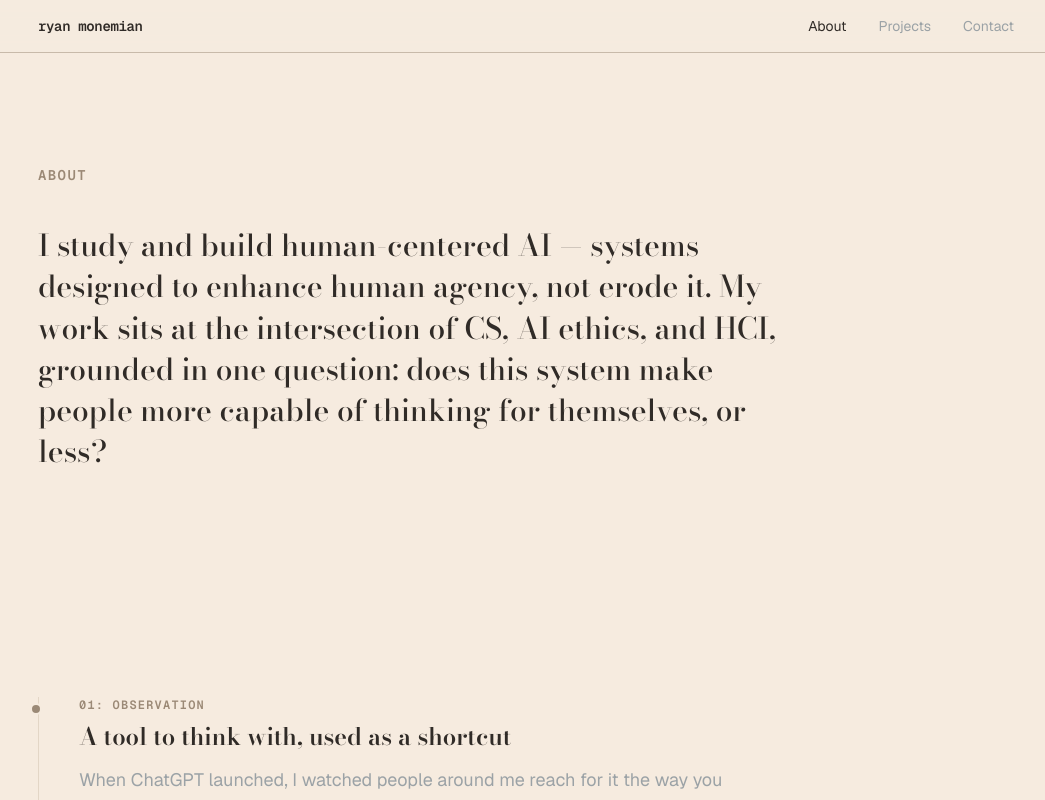
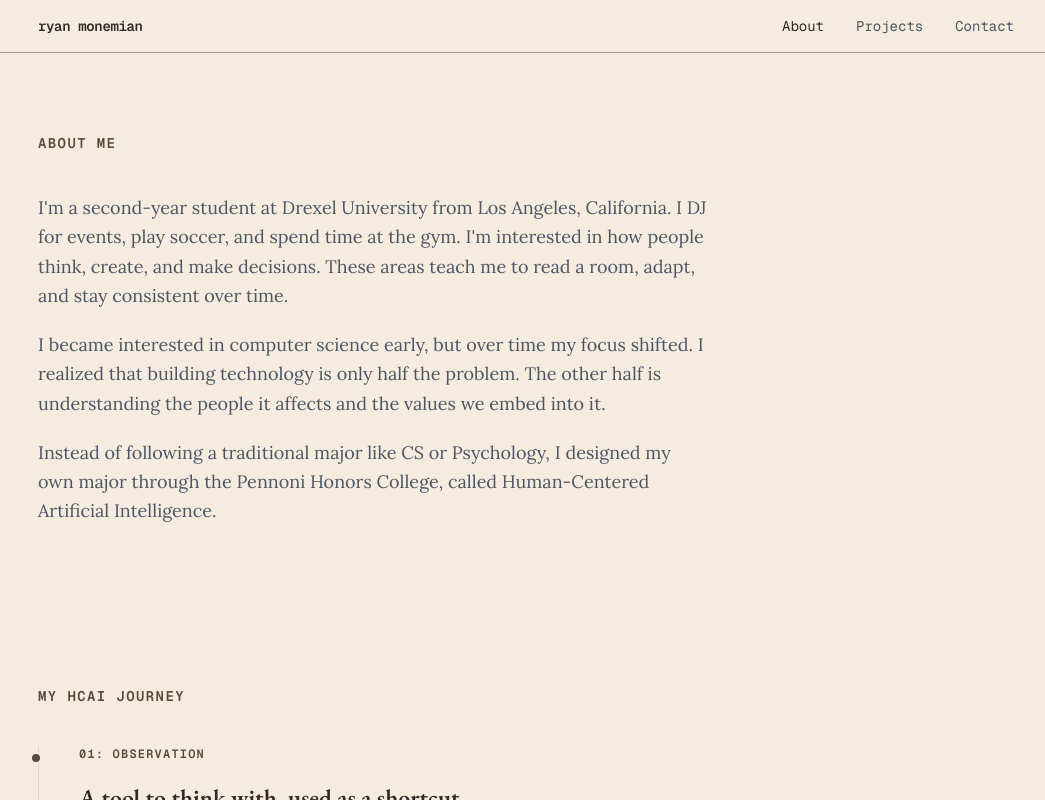
Before and after one commit to ryanmonemian/portfolio, a Next.js app: page /about in a window 1280 px wide. Shown: the top 800 px of the page, without its empty margins (114-1159 px from the left). Built offline with nearby package versions, Linux system fonts and the light colour scheme.

Commit message:
Rebrand portfolio with new typography, colors, and content structure

```diff
--- a/src/app/about/page.tsx
+++ b/src/app/about/page.tsx
@@ -13,15 +13,30 @@ export const metadata: Metadata = {
 export default function AboutPage() {
   return (
     <main className="flex-1">
-      <Section title="About">
+      <Section title="About Me">
         <Reveal>
-          <p className="max-w-3xl font-heading text-2xl font-medium leading-snug sm:text-3xl">
-            {profile.thesis}
-          </p>
+          <div className="max-w-2xl text-lg leading-relaxed text-muted">
+            <p>
+              I&apos;m a second-year student at Drexel University from Los Angeles, California. I
+              DJ for events, play soccer, and spend time at the gym. I&apos;m interested in how
+              people think, create, and make decisions. These areas teach me to read a room,
+              adapt, and stay consistent over time.
+            </p>
+            <p>
+              I became interested in computer science early, but over time my focus shifted. I
+              realized that building technology is only half the problem. The other half is
+              understanding the people it affects and the values we embed into it.
+            </p>
+            <p>
+              Instead of following a traditional major like CS or Psychology, I designed my own
+              major through the Pennoni Honors College, called Human-Centered Artificial
+              Intelligence.
+            </p>
+          </div>
         </Reveal>
       </Section>
 
-      <Section>
+      <Section title="My HCAI Journey">
         <JourneyTimeline />
       </Section>
 
--- a/src/app/globals.css
+++ b/src/app/globals.css
@@ -3,9 +3,9 @@
 :root {
   --background: #f6ebdf;
   --foreground: #302b27;
-  --accent: #9b8976;
+  --accent: #5a4a3a;
   --cta: #673822;
-  --muted: #9ba2a6;
+  --muted: #4b5563;
   --border: #e3d6c6;
 }
 
@@ -16,9 +16,8 @@
   --color-cta: var(--cta);
   --color-muted: var(--muted);
   --color-border: var(--border);
-  --font-sans: var(--font-geist-sans);
   --font-mono: var(--font-geist-mono);
-  --font-heading: var(--font-bodoni-moda);
+  --font-heading: var(--font-eb-garamond);
 }
 
 html {
@@ -28,6 +27,15 @@ html {
 body {
   background: var(--background);
   color: var(--foreground);
+  font-family: var(--font-lora), Georgia, "Times New Roman", serif;
+}
+
+main p {
+  margin-bottom: 1.25rem;
+}
+
+main p:last-child {
+  margin-bottom: 0;
 }
 
 @keyframes fade-in-up {
--- a/src/app/layout.tsx
+++ b/src/app/layout.tsx
@@ -1,22 +1,22 @@
 import type { Metadata } from "next";
-import { Geist, Geist_Mono, Bodoni_Moda } from "next/font/google";
+import { Geist_Mono, EB_Garamond, Lora } from "next/font/google";
 import "./globals.css";
 import Nav from "@/components/Nav";
 import Footer from "@/components/Footer";
 import { profile } from "@/data/profile";
-
-const geistSans = Geist({
-  variable: "--font-geist-sans",
-  subsets: ["latin"],
-});
 
 const geistMono = Geist_Mono({
   variable: "--font-geist-mono",
   subsets: ["latin"],
 });
 
-const bodoniModa = Bodoni_Moda({
-  variable: "--font-bodoni-moda",
+const ebGaramond = EB_Garamond({
+  variable: "--font-eb-garamond",
+  subsets: ["latin"],
+});
+
+const lora = Lora({
+  variable: "--font-lora",
   subsets: ["latin"],
 });
 
@@ -29,7 +29,7 @@ export default function RootLayout({ children }: LayoutProps<"/">) {
   return (
     <html
       lang="en"
-      className={`${geistSans.variable} ${geistMono.variable} ${bodoniModa.variable} h-full antialiased`}
+      className={`${geistMono.variable} ${ebGaramond.variable} ${lora.variable} h-full antialiased`}
     >
       <body className="min-h-full flex flex-col bg-background text-foreground">
         <Nav />
--- a/src/app/projects/[slug]/page.tsx
+++ b/src/app/projects/[slug]/page.tsx
@@ -73,9 +73,28 @@ export default async function ProjectCaseStudyPage({
               </li>
             ))}
           </ul>
+
+          {project.links && project.links.length > 0 && (
+            <div className="mt-6 flex flex-wrap gap-4">
+              {project.links.map((link) => (
+                <a
+                  key={link.href}
+                  href={link.href}
+                  target="_blank"
+                  rel="noopener noreferrer"
+                  className="inline-flex items-center gap-2 rounded-full bg-accent px-6 py-3 text-sm font-medium text-background transition-opacity hover:opacity-90"
+                >
+                  <svg viewBox="0 0 16 16" aria-hidden="true" className="h-4 w-4 fill-current">
+                    <path d="M8 0C3.58 0 0 3.58 0 8c0 3.54 2.29 6.53 5.47 7.59.4.07.55-.17.55-.38 0-.19-.01-.82-.01-1.49-2.01.37-2.53-.49-2.69-.94-.09-.23-.48-.94-.82-1.13-.28-.15-.68-.52-.01-.53.63-.01 1.08.58 1.23.82.72 1.21 1.87.87 2.33.66.07-.52.28-.87.51-1.07-1.78-.2-3.64-.89-3.64-3.95 0-.87.31-1.59.82-2.15-.08-.2-.36-1.02.08-2.12 0 0 .67-.21 2.2.82.64-.18 1.32-.27 2-.27.68 0 1.36.09 2 .27 1.53-1.04 2.2-.82 2.2-.82.44 1.1.16 1.92.08 2.12.51.56.82 1.27.82 2.15 0 3.07-1.87 3.75-3.65 3.95.29.25.54.73.54 1.48 0 1.07-.01 1.93-.01 2.2 0 .21.15.46.55.38A8.013 8.013 0 0016 8c0-4.42-3.58-8-8-8z" />
+                  </svg>
+                  {link.label}
+                </a>
+              ))}
+            </div>
+          )}
         </Reveal>
 
-        <div className="mt-16 flex flex-col gap-12">
+        <div className="mt-12 flex flex-col gap-6">
           {caseStudySections.map(({ key, label }, i) => (
             <Reveal key={key} delay={i * 60}>
               <h2 className="mb-3 font-mono text-sm font-semibold uppercase tracking-widest text-accent">
@@ -88,7 +107,7 @@ export default async function ProjectCaseStudyPage({
           ))}
         </div>
 
-        <div className="mt-20 border-t border-border pt-8">
+        <div className="mt-16 border-t border-border pt-8">
           <p className="text-sm text-muted">Next project</p>
           <Link
             href={`/projects/${next.slug}`}
--- a/src/components/JourneyTimeline.tsx
+++ b/src/components/JourneyTimeline.tsx
@@ -3,7 +3,7 @@ import Reveal from "@/components/Reveal";
 
 export default function JourneyTimeline() {
   return (
-    <div className="flex flex-col gap-14 border-l border-border pl-8 sm:pl-10">
+    <div className="flex flex-col gap-6 border-l border-border pl-8 sm:pl-10">
       {journey.map((beat, i) => (
         <Reveal key={beat.slug} delay={i * 100} className="relative">
           <span className="absolute -left-[41px] top-1.5 h-3 w-3 rounded-full border-2 border-background bg-accent sm:-left-[49px]" />
--- a/src/components/Nav.tsx
+++ b/src/components/Nav.tsx
@@ -24,7 +24,7 @@ export default function Nav() {
           ryan monemian
         </Link>
 
-        <ul className="hidden gap-8 text-sm sm:flex">
+        <ul className="hidden gap-8 font-mono text-sm sm:flex">
           {links.map((link) => (
             <li key={link.href}>
               <Link
@@ -42,7 +42,7 @@ export default function Nav() {
         <button
           type="button"
           onClick={() => setOpen((v) => !v)}
-          className="text-sm text-muted sm:hidden"
+          className="font-mono text-sm text-muted sm:hidden"
           aria-expanded={open}
           aria-label="Toggle menu"
         >
@@ -51,7 +51,7 @@ export default function Nav() {
       </nav>
 
       {open && (
-        <ul className="flex flex-col gap-1 border-t border-border px-6 py-3 text-sm sm:hidden">
+        <ul className="flex flex-col gap-1 border-t border-border px-6 py-3 font-mono text-sm sm:hidden">
           {links.map((link) => (
             <li key={link.href}>
               <Link
--- a/src/components/Section.tsx
+++ b/src/components/Section.tsx
@@ -10,7 +10,7 @@ export default function Section({
   children: ReactNode;
 }) {
   return (
-    <section id={id} className="mx-auto max-w-5xl px-6 py-20 sm:py-28">
+    <section id={id} className="mx-auto max-w-5xl px-6 py-14 sm:py-20">
       {title && (
         <h2 className="mb-10 font-mono text-sm font-semibold uppercase tracking-widest text-accent">
           {title}
--- a/src/data/profile.ts
+++ b/src/data/profile.ts
@@ -4,7 +4,7 @@ export const profile = {
   name: "Ryan Monemian",
   headline: "Building AI that extends judgment instead of replacing it.",
   thesis:
-    "I study and build human-centered AI — systems designed to enhance human agency, not erode it. My work sits at the intersection of CS, AI ethics, and HCI, grounded in one question: does this system make people more capable of thinking for themselves, or less?",
+    "I study and build human-centered AI; systems designed to enhance human agency, not erode it. My work sits at the intersection of CS, AI ethics, and HCI, grounded in one question: does this system make people more capable of thinking for themselves, or less?",
   goalRoles: ["Trust & Safety Engineering", "AI Governance", "Content Moderation"],
   email: "ryanmonemian@gmail.com",
   github: "github.com/ryanmonemian",
@@ -15,7 +15,7 @@ export const focusAreas: FocusArea[] = [
   {
     title: "Trust & Safety Engineering",
     description:
-      "Building the systems that catch harm before it reaches people — red-teaming, abuse detection, and safety tooling that holds up under adversarial pressure.",
+      "Building the systems that catch harm before it reaches people; red-teaming, abuse detection, and safety tooling that holds up under adversarial pressure.",
   },
   {
     title: "AI Governance",
--- a/src/data/projects.ts
+++ b/src/data/projects.ts
@@ -10,6 +10,9 @@ export const projects: Project[] = [
     featured: true,
     timeframe: "July 2026 to August 2026",
     tech: ["Python", "scikit-learn", "Fairlearn", "pandas"],
+    links: [
+      { label: "View on GitHub", href: "https://github.com/ryanmonemian/fairlearn-bias-audit" },
+    ],
     problem:
       "Recidivism prediction models inform bail, sentencing, and parole decisions. They are trained on historical arrest data. So they do not just reflect bias in policing; they encode that bias as a risk score and present discrimination as objective. I wanted to audit one the way an organization would actually be asked to evaluate it, using the metrics they would realistically have to report.",
     context:
@@ -30,6 +33,7 @@ export const projects: Project[] = [
     featured: true,
     timeframe: "April 2026 to May 2026",
     tech: ["Python", "OpenAI API", "Streamlit", "SQLite"],
+    links: [{ label: "View on GitHub", href: "https://github.com/ryanmonemian/redTeamTool" }],
     problem:
       "Model safety depends on refusals holding up under pressure. But a refusal is trained behavior, not a hard boundary. If you do not know how it fails, you are trusting a system you have never actually tested. An adversarial user will find the failure mode before you do.",
     context:
@@ -50,6 +54,9 @@ export const projects: Project[] = [
     featured: true,
     timeframe: "December 2025 to January 2026",
     tech: ["Python", "LangChain", "OpenAI API", "FAISS", "Streamlit"],
+    links: [
+      { label: "View on GitHub", href: "https://github.com/ryanmonemian/MULTIPLE-PDF-CHAT" },
+    ],
     problem:
       "Ungrounded answers from a language model hallucinate with total confidence. I had already watched models cause real harm through confidently wrong outputs. In a document Q&A context, a wrong answer that sounds right is worse than no answer at all, because it is indistinguishable from a correct one unless you independently check the source.",
     context:
```
